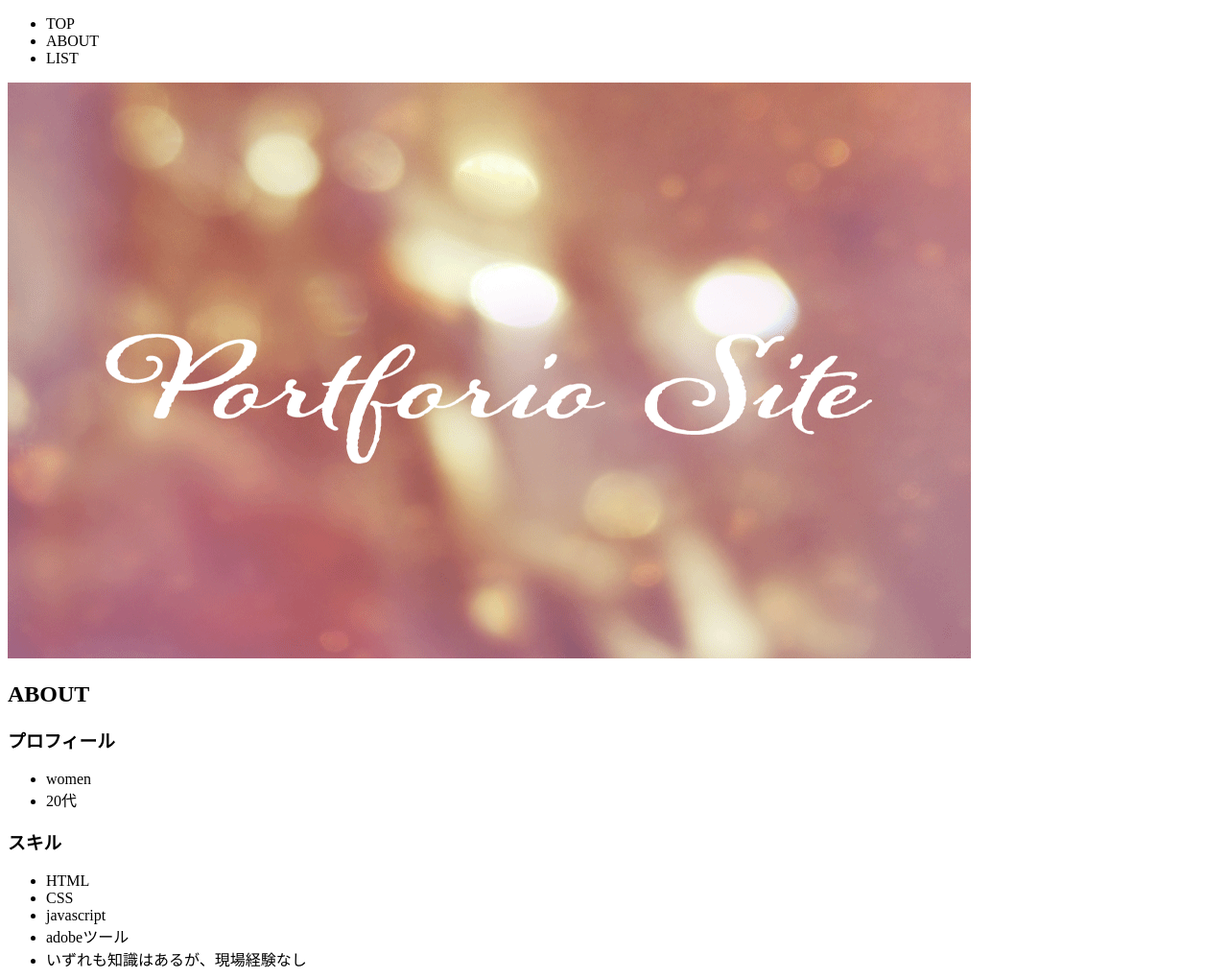
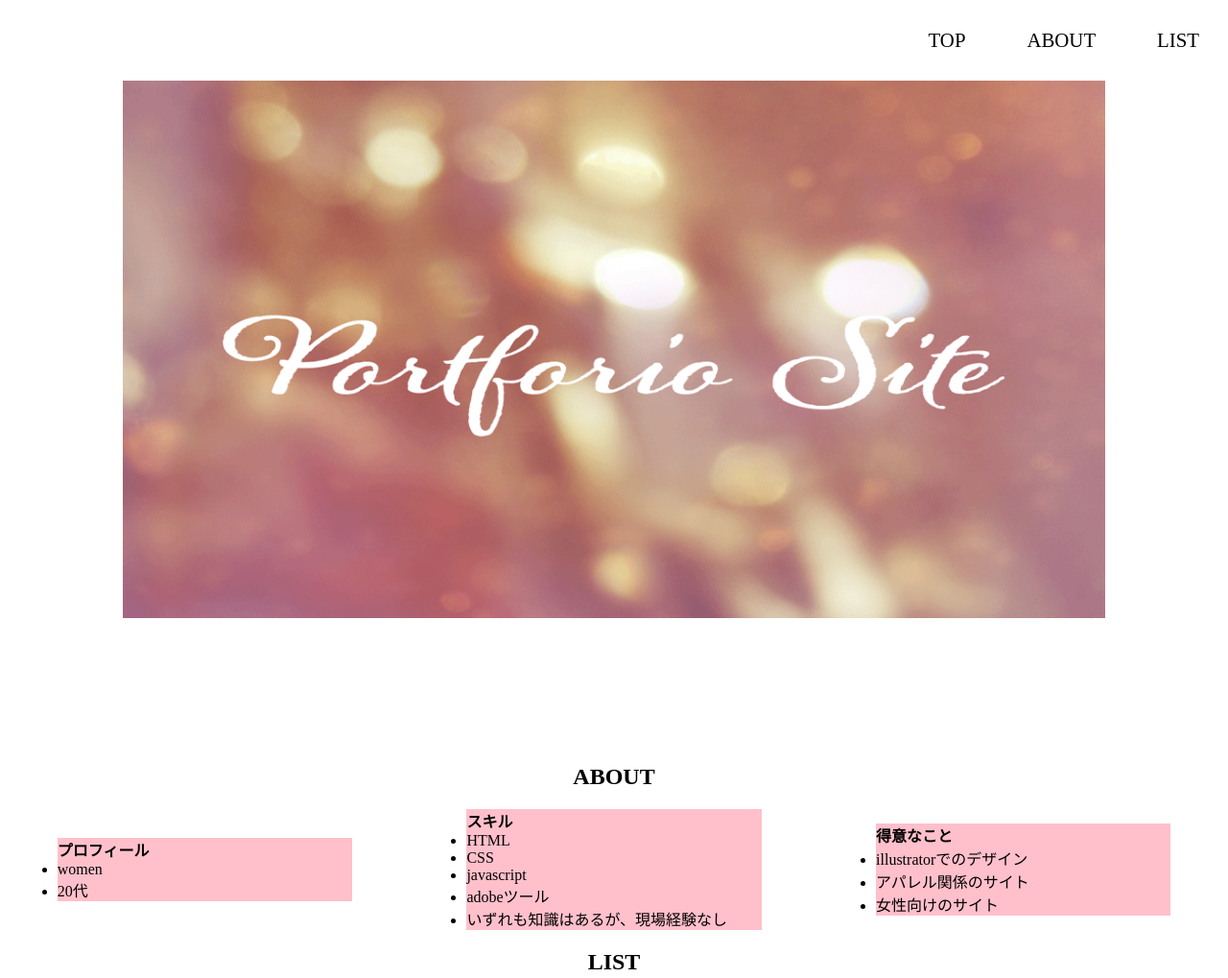
Before and after one commit to ysfly1302/portforiolist, a plain HTML site: page index.html in a window 1280 px wide. Shown: the top 1019 px of the page at 96% size. Drawn offline with Linux system fonts and the light colour scheme.

Commit message:
css追加

```diff
--- a/index.html
+++ b/index.html
@@ -4,6 +4,7 @@
     <meta charset="utf-8">
     <meta name="viewport" content="width=device-width, initial-scale=1.0">
     <meta http-equiv="X-UA-Compatible" content="IE=edge">
+    <link rel="stylesheet" href="style.css">
     <title>Portforio List</title>
   </head>
   <body>
@@ -17,17 +18,18 @@
       </nav>
     </header>
     <main>
-      <img src="ptimg/ptop.png" alt="トップ画像">
-      <section>
+      <img src="ptimg/ptop.png" alt="トップ画像" id="topimg">
+      <section class="clear">
       <h1 class="main_h1">ABOUT</h1>
-       <section class="about float">
+      <section id="mainabout">
+       <section class="about">
           <h1>プロフィール</h1>
             <ul class="anoutchild">
               <li>women</li>
               <li>20代</li>
             </ul>
-       </section>
-       <section class="about">
+        </section>
+        <section class="about">
           <h1>スキル</h1>
             <ul class="aboutchild">
               <li>HTML</li>
@@ -37,7 +39,7 @@
               <li id="skil">いずれも知識はあるが、現場経験なし</li>
             </ul>
        </section>
-       <section class="about clear">
+       <section class="about">
          <h1>得意なこと</h1>
             <ul class="aboutchild">
               <li>illustratorでのデザイン</li>
@@ -45,6 +47,7 @@
               <li>女性向けのサイト</li>
             </ul>
        </section>
+     </section>
     </section>
     <section>
       <h1 class="main_h1">LIST</h1>
--- a/style.css
+++ b/style.css
@@ -0,0 +1,48 @@
+*{
+  margin: 0;
+  padding: 0;
+}
+body{
+  width: 100%;
+}
+
+
+.clear::after{
+  content: "";
+  display: block;
+  clear: both;
+}
+
+#topimg{
+  width: 80%;
+  margin: auto 10% 10% 10%;
+  height: 560px;
+}
+
+
+
+header ul{
+  width: 100%;
+  text-align: right;
+  margin: 30px auto;
+}
+header li{
+  display: inline-block;
+  list-style-type: none;
+  margin: auto 30px;
+  font-size: 1.3rem;
+}
+#mainabout{
+  display: flex;
+  justify-content: center;
+}
+.main_h1{
+  text-align: center;
+  margin: 20px auto;
+}
+.about{
+  float: left;
+  background: pink;
+  width: 24%;
+  margin: auto;
+}
```
